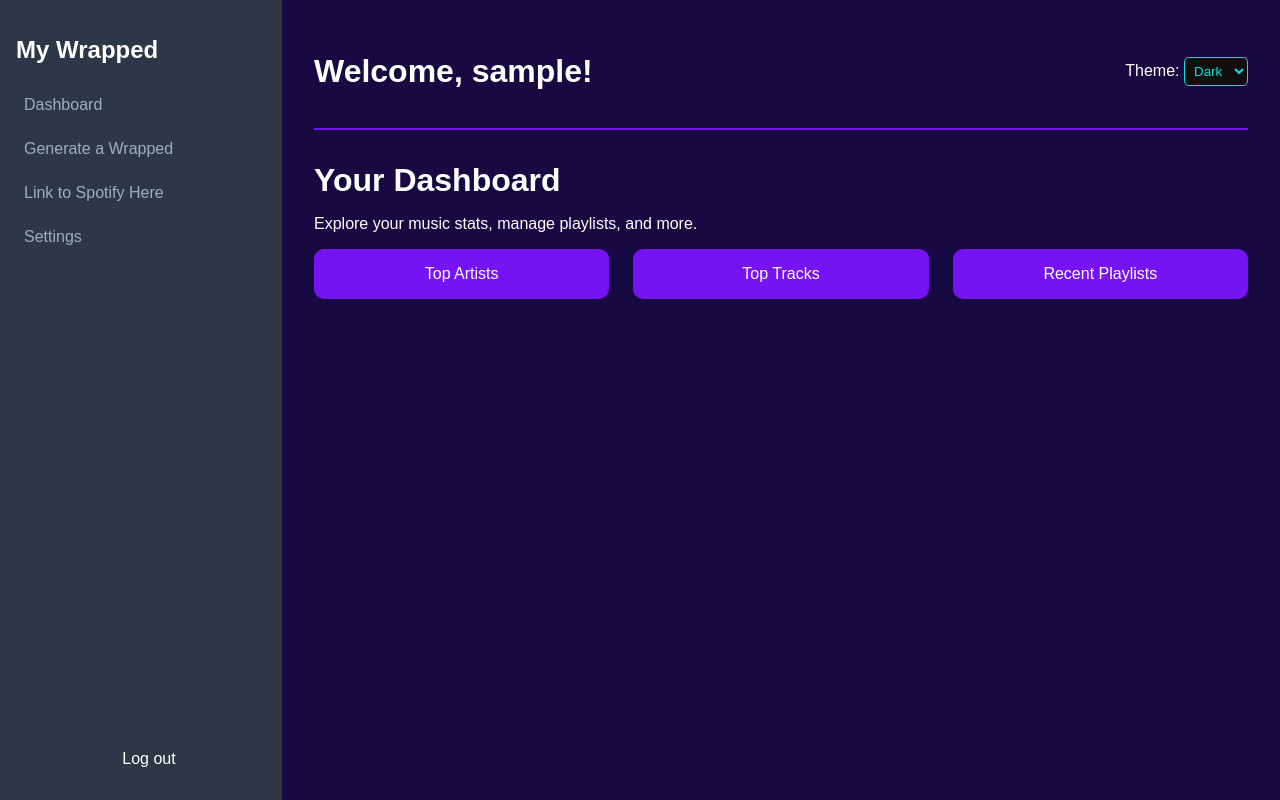
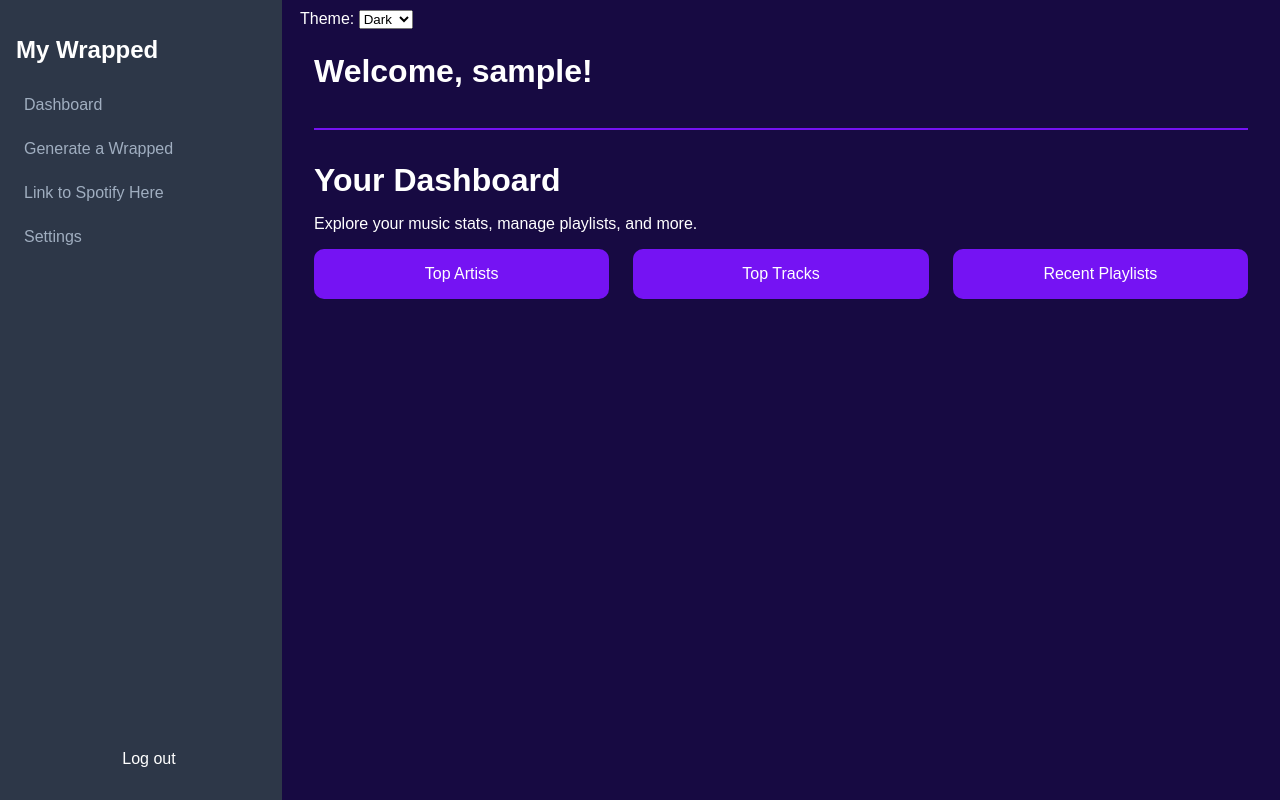
Before and after one commit to Wilsdawg1212/2340_Project_2, a Django app: page /dashboard/ in a window 1280 px wide. Run offline with Django 5.2, Linux system fonts and the light colour scheme; the visitor is signed in with stand-in values (Sample User, id 1); some libraries are stand-ins or nearby versions.

Commit message:
Fixing theme 2/2

```diff
--- a/Spotify_Wrapped/templates/Spotify_Wrapped/dashboard.html
+++ b/Spotify_Wrapped/templates/Spotify_Wrapped/dashboard.html
@@ -10,6 +10,27 @@
 </head>
 <body class="dark"> <!-- Default to dark theme -->
 
+    <!-- Google Translate Element -->
+    <div id="google_translate_element"></div>
+
+    <!-- Theme Switcher -->
+    <div id="theme-switcher">
+        <label for="theme">Theme:</label>
+        <select id="theme">
+            <option value="light">Light</option>
+            <option value="dark" selected>Dark</option>
+            <option value="neon">Neon</option>
+        </select>
+    </div>
+
+    <!-- Google Translate Script -->
+    <script type="text/javascript">
+        function googleTranslateElementInit() {
+            new google.translate.TranslateElement({pageLanguage: 'en', includedLanguages: 'en,es,fr'}, 'google_translate_element');
+        }
+    </script>
+    <script type="text/javascript" src="//translate.google.com/translate_a/element.js?cb=googleTranslateElementInit"></script>
+
     <!-- Sidebar Container -->
     <div class="dashboard-container">
         <!-- Sidebar -->
@@ -17,26 +38,17 @@
             <h2>My Wrapped</h2>
             <div class="nav-links">
                 <a class="sidebar-link" href="{% url 'dashboard' %}">Dashboard</a>
-                <a class="sidebar-link" >Generate a Wrapped</a>
+                <a class="sidebar-link" href="#">Generate a Wrapped</a>
                 <a class="sidebar-link" href="{% url 'link_account' %}">Link to Spotify Here</a>
                 <a class="sidebar-link" href="#">Settings</a>
             </div>
             <a class="sidebar-link logout-link" href="{% url 'logout' %}">Log out</a>
-
         </nav>
 
         <!-- Main Content Area -->
         <main class="content">
             <header class="content-header">
                 <h1>Welcome, {{ user.username }}!</h1>
-                <div class="theme-switcher">
-                    <label for="theme">Theme:</label>
-                    <select id="theme">
-                        <option value="dark">Dark</option>
-                        <option value="light">Light</option>
-                        <option value="neon">Neon</option>
-                    </select>
-                </div>
             </header>
 
             <!-- Dashboard Features Section -->
--- a/static/css/dashboard.css
+++ b/static/css/dashboard.css
@@ -3,6 +3,21 @@ body {
     font-family: 'Poppins', sans-serif;
     transition: background-color 0.3s ease, color 0.3s ease;
     margin: 0;
+}
+
+#google_translate_element {
+    position: absolute;
+    top: 10px;
+    left: 10px;
+    z-index: 1000; /* Ensures it stays on top */
+}
+
+#theme-switcher {
+    position: absolute;
+    top: 10px;
+    left: 300px; /* Adjusted position to avoid overlap */
+    z-index: 1000; /* Ensures it stays on top */
+    color: white; /* Default color for label */
 }
 
 /* Container for sidebar and main content */
@@ -102,7 +117,7 @@ body.light {
 }
 
 body.light .sidebar {
-    background-color: #ffffff;
+    background-color: #d7c9c9;
     color: #333;
 }
 
@@ -115,6 +130,10 @@ body.light .content {
     color: #333;
 }
 
+body.light #theme-switcher {
+    color: #333;
+}
+
 /* Neon Theme */
 body.neon {
     background-color: #0f0f0f;
@@ -122,11 +141,12 @@ body.neon {
 }
 
 body.neon .sidebar {
-    background-color: #111111;
+    background-color: #0fdfd9;
+    color: #0f0f0f;
 }
 
 body.neon .sidebar-link {
-    color: #0fdfd9;
+    color: #0f0f0f;
 }
 
 body.neon .content {
@@ -134,11 +154,20 @@ body.neon .content {
     color: #0fdfd9;
 }
 
+body.neon #theme-switcher {
+    color: #0fdfd9;
+}
+
+/* Dark Theme */
+body.dark #theme-switcher {
+    color: white;
+}
+
 .logout-link {
-    margin-top: auto; /* Pushes logout link to the bottom */
+    margin-top: auto;
     padding-bottom: 1rem;
     text-align: center;
-    width: 100%; /* Ensures full-width for centering */
+    width: 100%;
     display: flex;
-    justify-content: center; /* Centers the text horizontally */
+    justify-content: center;
 }
```
